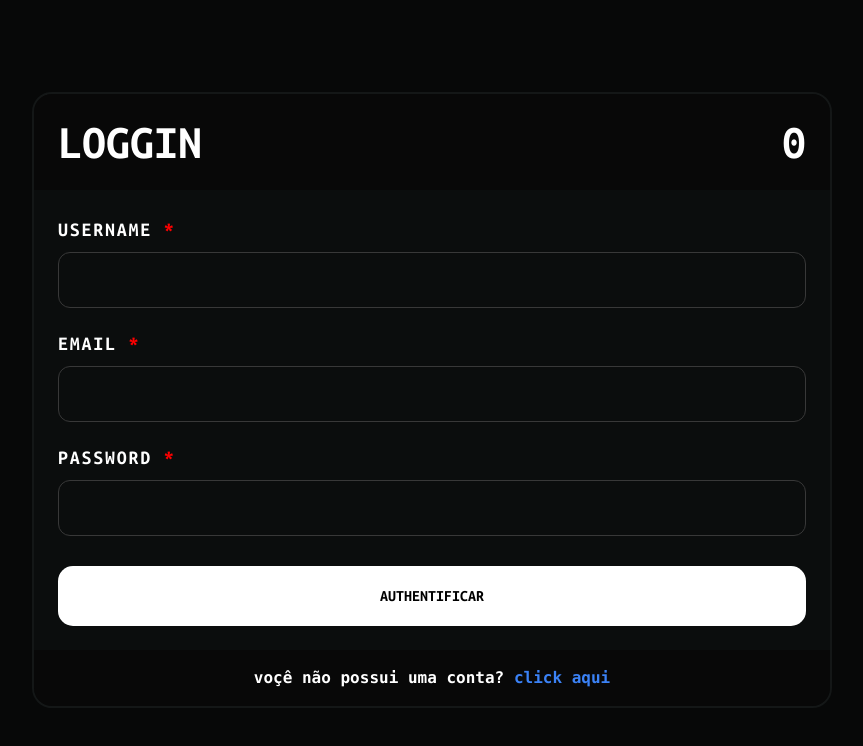
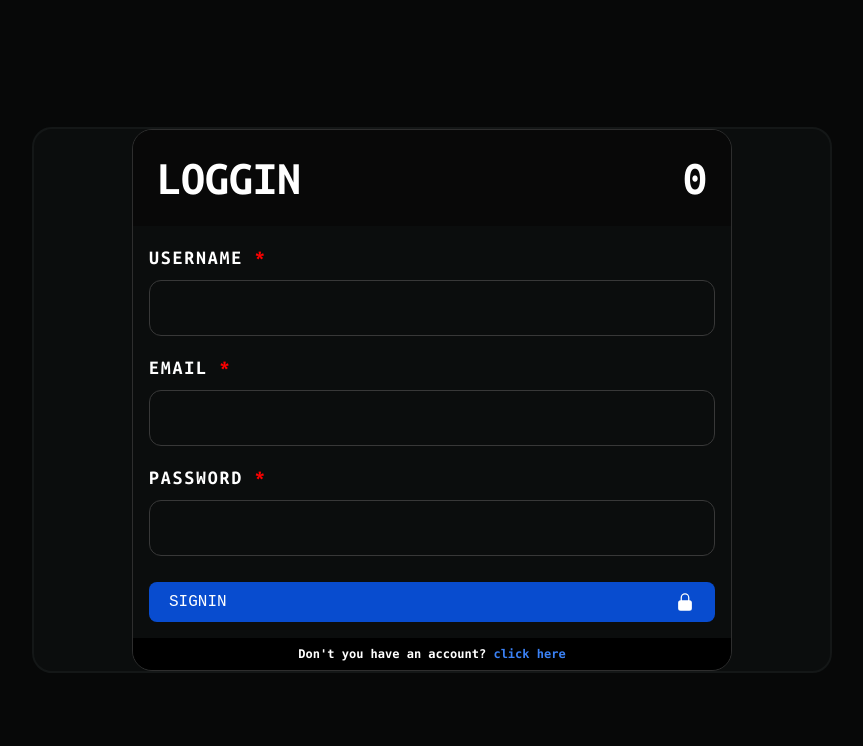
Before and after one commit to Talison-Silva/Postweb, a React (Vite) app in the folder frontend/: page /signIn in a window 1280 px wide. Shown: the top 746 px of the page, without its empty margins (208-1071 px from the left). Built offline with nearby package versions, Linux system fonts and the light colour scheme.

Commit message:
Adapting to the new hook request method + changing the web designer + fixing the proportion of the elements.

```diff
--- a/frontend/src/pages/authentication/authorization/index.jsx
+++ b/frontend/src/pages/authentication/authorization/index.jsx
@@ -14,11 +14,18 @@ import {useContext} from 'react';
 const Submit=styled.button`
     margin-top:10px;
     width:100%;
-    height:60px;
-    border-radius:15px;
-    background-color:white;
-    color:black;
+    height:40px;
+    border-radius:8px;
+    padding:0 20px 0 20px;
+    background-color: #084CCF;//white;
+    color:white;
+    font-family:'Roboto mono',monospace;
+    font-weight:500;
     text-transform:uppercase;
+
+    display:flex;
+    justify-content:space-between;
+    align-items:center;
 `
 
 const Container=styled.section`
@@ -27,7 +34,7 @@ const Container=styled.section`
     display: flex;
     flex-direction:column;
     justify-content: space-between;
-    font-family:'Ubuntu mono',monospace;
+    font-family:'Roboto mono',monospace;
 `
 
 const Title=styled.div`
@@ -42,13 +49,42 @@ const Title=styled.div`
 
 const LogUp=styled.pre`
     width:100%;
-    height: 56px;
-    background-color: #080808;
+    height: 32px;
+    font-size:12px;
     color:white;
     font-weight:600;
     display:flex;
     justify-content:center;
     align-items:center;
+`
+
+
+
+
+
+export const Badge=styled.div`
+    width: 600px;min-height:350px;
+    background-color: #0B0D0D;
+    color:white;
+    border: 1px solid #2e2e2e;
+    border-radius:20px;
+    overflow:hidden;
+    display:flex;
+    flex-direction:column;
+`
+
+export const BadgeTop=styled.div`
+    width:100%;min-height:30px;
+    background-color:black;
+`
+
+export const BadgeMiddle=styled.div`
+    width:100%;min-height:270px;
+`
+
+export const BadgeBottom=styled.div`
+    width:100%;min-height:30px;
+    background-color:black;
 `
 
 
@@ -78,7 +114,7 @@ export default () =>
     const navigate= useNavigate();
 
 
-    return(
+    /*return(
         <Container>
             <State status={status}/>
             <Formik
@@ -105,5 +141,44 @@ export default () =>
                 voçê não possui uma conta? <a href="/signUp" className="text-blue-500">click aqui</a>
             </LogUp>
         </Container>
+    )*/
+    return(
+        <Badge>
+            <BadgeTop>
+                <State status={status}/>
+            </BadgeTop>
+            <BadgeMiddle>
+                <Formik
+                    onSubmit={submit}
+                    initialValues={{
+                        username:"",
+                        email:"",
+                        password:""
+                    }}
+                    validationSchema={validationSchema}
+                >
+                    {(value,isSubmitting)=>(
+                        <Form className="w-full flex flex-col gap-4 p-4">
+                            <Input name="username" required/>
+                            <Input name="email" required/>
+                            <Input name="password" type="password" required/>
+                            <Submit
+                                type="submit"
+                            >
+                                <p>SignIn</p>
+                                <svg xmlns="http://www.w3.org/2000/svg" viewBox="0 0 24 24" fill="currentColor" className="w-5 h-5">
+                                    <path fillRule="evenodd" d="M12 1.5a5.25 5.25 0 0 0-5.25 5.25v3a3 3 0 0 0-3 3v6.75a3 3 0 0 0 3 3h10.5a3 3 0 0 0 3-3v-6.75a3 3 0 0 0-3-3v-3c0-2.9-2.35-5.25-5.25-5.25Zm3.75 8.25v-3a3.75 3.75 0 1 0-7.5 0v3h7.5Z" clipRule="evenodd" />
+                                </svg>
+                            </Submit>
+                        </Form>
+                    )}
+                </Formik>
+            </BadgeMiddle>
+            <BadgeBottom>
+            <LogUp>
+                Don't you have an account? <a href="/signUp" className="text-blue-500">click here</a>
+            </LogUp>
+            </BadgeBottom>
+        </Badge>
     )
 }
--- a/frontend/src/pages/authentication/badge/index.jsx
+++ b/frontend/src/pages/authentication/badge/index.jsx
@@ -37,12 +37,108 @@ const Columns=styled.div`
 `
 
 
+
+
+
+
+
+
+
+
+
+export const Badge=styled.div`
+    width: 600px;height:400px;
+    background-color: #0B0D0D;
+    color:white;
+    //border: 4px dashed #cf084e;
+    border: 1px solid #2e2e2e;
+    border-radius:20px;
+    overflow:hidden;
+    //user-select:none;
+    display:grid;
+
+    grid-template-columns:30% 70%;
+    grid-template-rows:100%;
+`
+
+export const BadgeLeft=styled.div`
+    width:100%;height:100%;
+    background-color: black;
+    padding:20px;
+
+    display:flex;
+    flex-direction:column;
+    justify-content:space-between;
+    align-items:center;
+`
+
+export const BadgeRight=styled.div`
+    //position:relative;
+    padding:0 20px 0 20px;
+    width:100%;height:100%;
+
+    display:grid;
+    grid-template-columns:60% 40%;
+    grid-template-rows:30% 70%;
+`
+
+// w-full h-full .bg-green-500 flex flex-col justify-center
+export const BadgeRightInfors=styled.div`
+    width:100%;height:100%;
+    display:flex;
+    flex-direction:column;
+    justify-content:center;
+`
+// w-full h-full .bg-purple-500 flex justify-center items-center
+export const BadgeRightPhoto=styled.div`
+    width:100%;height:100%;
+    display:flex;
+    justify-content:center;
+    align-items:center;
+`
+
+// py-2 w-full h-full .bg-pink-500' style={{gridColumn:'1/3'}}
+// w-full h-full bg-transparent text-[12px] resize-none .bg-red-500 outline-none break-all pr-2
+export const BadgeRightDescription=styled.textarea`
+    width:100%;height:95%;
+    background-color:black;
+    font-size:12px;
+    word-break: break-all;
+
+    outline: 2px solid transparent;
+    outline-offset: 2px;
+
+    resize:none;
+    padding:6px;
+    grid-column:1/3;
+`
+
+export const PhotoSRS=styled.div`
+    width:80px;
+    height:80px;
+    border-radius:50%;
+    background-size:cover;
+    background-position:center;
+`
+
+export const InformationsSRS=styled.article`
+    margin-top:24px;
+    color:white;
+    font-family:'Roboto mono',monospace;
+
+    display:flex;
+    flex-direction:column;
+    gap:10px;
+`
+
+
+
 export default () =>
 {
     const { isClient } = useContext(AuthContext);
     const navigate = useNavigate();
 
-    return(
+    /*return(
         <Container>
             <Rows>
                 <Photo url={`http://localhost:3005/static/photo-perfil/${isClient.photo}`}/>
@@ -55,5 +151,27 @@ export default () =>
                 <button onClick={()=>{navigate('/posts/')}} type="button" className="w-full h-16 bg-white rounded-xl text-black uppercase font-ubuntuMono">proseguir?</button>
             </Columns>
         </Container>
+    )*/
+    return(
+        <Badge>
+            <BadgeLeft>
+                <p className='uppercase text-[20px] font-[900] text-[#084CCF] tracking-[.1125rem]'>badge</p>
+                <button onClick={()=>{navigate('/posts/')}} type="button" className="w-full h-[30px] text-[10px] font-[600] rounded-[5px] bg-[#084CCF] text-white uppercase">proceed?</button>
+            </BadgeLeft>
+            <BadgeRight>
+                <BadgeRightInfors>
+                    <h1 className="font-bold text-3xl">{isClient.username}</h1>
+                    <p className='mt-1 text-[11.5px]'>{isClient.email}</p>
+                </BadgeRightInfors>
+
+                <BadgeRightPhoto>
+                    <PhotoSRS style={{backgroundImage:`url('http://localhost:3005/static/photo-perfil/${isClient.photo}')`}}/>
+                </BadgeRightPhoto>
+
+                <BadgeRightDescription readOnly>
+                    {isClient.me}
+                </BadgeRightDescription>
+            </BadgeRight>
+        </Badge>
     )
 }
--- a/frontend/src/pages/postagens/index.jsx
+++ b/frontend/src/pages/postagens/index.jsx
@@ -7,11 +7,19 @@ import styled from 'styled-components';
 
 const Container=styled.div`
     width:100%;
-    padding:112px;
+    padding: 80px 50px 50px 50px;
     display:flex;
     justify-content:center;
     gap:40px;
     flex-wrap: wrap;
+`
+
+const NoPosts=styled.p`
+    font-family:'Roboto Mono',monospace;
+    font-size:30px;
+    text-transform:uppercase;
+    color:white;
+    font-weight:800;
 `
 
 
@@ -19,7 +27,14 @@ export default () =>
 {
     const fetchPosts = async () =>
     {
-        const { data } = await Hook.push('/new-posts/').get();setResponse( data );
+        const { data } = await Hook.push('/new-posts/').notify({good:{
+            type:'good',
+            notify:{
+                title:'Posts successfully rescued!',
+                message:'the request made to our API was completed successfully.'
+            }
+        }}).get();setResponse( data );
+        console.log('data ~>',data)
         setTimeout(()=>{setLoading(false)},1000);
     }
 
@@ -38,11 +53,18 @@ export default () =>
 
     if(!loading)
     {
-        response?.map((posts,index)=>{
-            itms.push(<Posts deleted={deleted} key={index} {...posts}/>)
-        });
+        if(response.length===0)
+        {
+            return <NoPosts>no posts</NoPosts>
+        }
+        else
+        {
+            response?.map((posts,index)=>{
+                itms.push(<Posts deleted={deleted} key={index} {...posts}/>)
+            });
 
-        return <Container children={itms}/>;
+            return <Container children={itms}/>;
+        }
     }
     else{ return <Loading/> }
 }
--- a/frontend/src/pages/users/index.jsx
+++ b/frontend/src/pages/users/index.jsx
@@ -7,13 +7,12 @@ import styled from 'styled-components';
 
 
 const Container=styled.section`
-    position:relative;
-    width:800px;
-    min-height: min-content;
-
+    width:100%;
+    padding: 80px 50px 50px 50px;
     display:flex;
-    flex-direction:column;
-    gap:20px;
+    justify-content:center;
+    gap:40px;
+    flex-wrap: wrap;
 `
 
 
@@ -21,7 +20,13 @@ export default () =>
 {
     const fetchUsers=async()=>
     {
-        const { data } = await Hook.push('/new-users/').get();setUsers( data );
+        const { data } = await Hook.push('/new-users/').notify({good:{
+            type:'good',
+            notify:{
+                title:'User successfully rescued!',
+                message:'the request made to our API was completed successfully.'
+            }
+        }}).get();setUsers( data );
         setTimeout(() => {setLoading(false)},1000 );
     }
 
```
